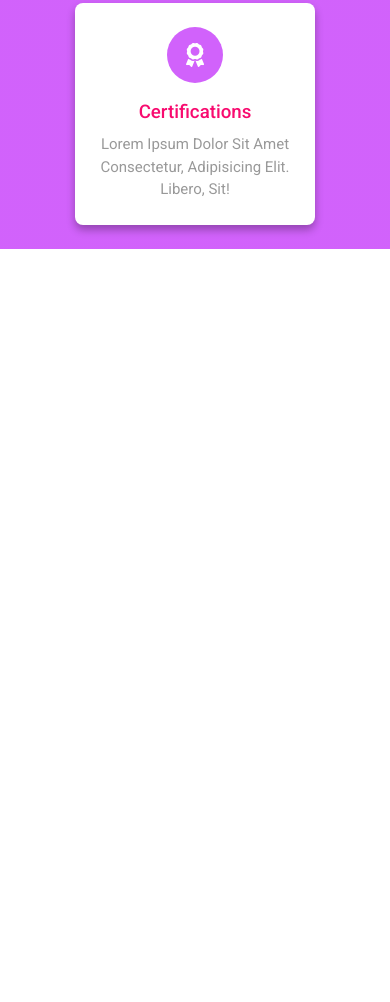
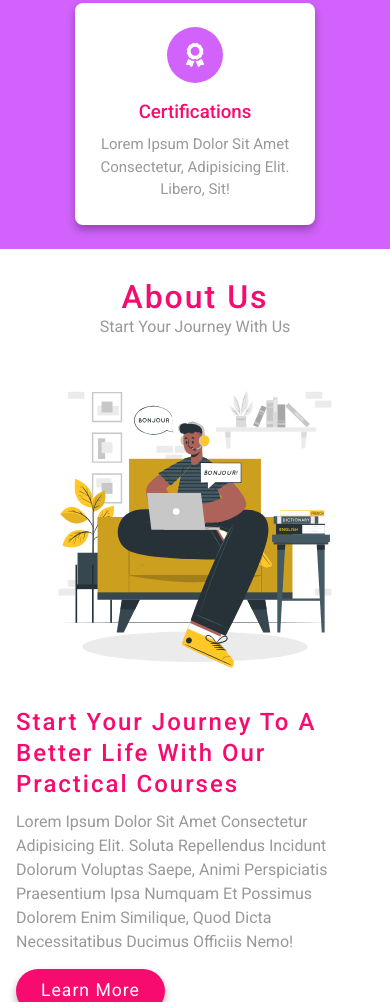
Before and after one commit to alhiane-1899/Logo, a plain HTML site: page index.html in a window 390 px wide. Shown: the part 998-2000 px from the top of the page. Drawn offline with Linux system fonts and the light colour scheme.

Commit message:
About Us Section Added

```diff
--- a/css/styles.css
+++ b/css/styles.css
@@ -41,6 +41,10 @@ h1, h2, h3, h4, h5, h6 {
     font-weight: 500;
     color: var(--black-clr);
 }
+img {
+    max-width: 100%;
+    height: auto;
+}
 .section {
     padding: 2rem 9%;
 }
@@ -50,7 +54,6 @@ h1, h2, h3, h4, h5, h6 {
     }
 }
 .heading {
-    margin: 2rem;
     margin-bottom: 2rem;
     text-align: center;
 }
@@ -65,6 +68,19 @@ h1, h2, h3, h4, h5, h6 {
         font-size: 2rem;
     }
 }
+.btn {
+    display: inline-block;
+    padding: 13px 25px;
+    background-color: var(--primary-clr);
+    border-radius: 40px;
+    box-shadow: 0 0.3rem 0.5rem rgb(0 0 0 / 30%);
+    font-size: 1.1rem;
+    color: var(--white-clr);
+    letter-spacing: 1px;
+}
+.btn:hover {
+    letter-spacing: 3px;
+}
 /* end basic rules */
 /* header section starts */
 header {
@@ -77,6 +93,7 @@ header {
     padding: 15px 30px;
     background-color: var(--white-clr);
     border-radius: 30px;
+    box-shadow: 0 .3rem .5rem rgba(0, 0, 0, .3);
     display: flex;
     justify-content: space-between;
     align-items: center;
@@ -204,19 +221,6 @@ header {
     color: var(--white-clr);
     margin-bottom: 1.25rem;
 }
-.home-content .btn {
-    display: inline-block;
-    padding: 13px 25px;
-    background-color: var(--primary-clr);
-    border-radius: 40px;
-    box-shadow: 0 0.3rem 0.5rem rgb(0 0 0 / 30%);
-    font-size: 1.1rem;
-    color: var(--white-clr);
-    letter-spacing: 1px;
-}
-.home-content .btn:hover {
-    letter-spacing: 3px;
-}
 .box-container {
     display: flex;
     flex-wrap: wrap;
@@ -257,3 +261,40 @@ header {
     font-size: 15px;
 }
 /* end section starts */
+/* about us section starts */
+.about-row {
+    display: flex;
+    flex-wrap: wrap;
+    align-items: center;
+    gap: 1.5rem;
+}
+@media screen and (max-width: 768px) {
+    .about-row {
+        flex-direction: column;
+    }
+}
+.about-text,
+.about-img {
+    flex: 1 1 calc(50% - 1.5rem);
+    width: 50%;
+}
+@media screen and (max-width: 768px) {
+    .about-text {
+        width: 100%;
+        order: 2;
+    }
+    .about-img {
+        width: 80vw;
+        order: 1;
+    }
+}
+.about-text h3 {
+    font-size: 1.5rem;
+    letter-spacing: 2px;
+    line-height: 1.3;
+    color: var(--primary-clr);
+}
+.about-text p {
+    margin: 10px 0 15px;
+}
+/* about us section ends */
--- a/index.html
+++ b/index.html
@@ -52,5 +52,21 @@
         </div>
     </section>
     <!-- home section ends -->
+    <!-- about us section starts -->
+    <section class="section about-us">
+        <div class="heading">
+            <h2>About Us</h2>
+            <p>Start Your Journey With Us</p>
+        </div>
+        <div class="about-row">
+            <div class="about-text">
+                <h3>Start Your Journey To A Better Life With Our Practical Courses</h3>
+                <p>Lorem Ipsum Dolor Sit Amet Consectetur Adipisicing Elit. Soluta Repellendus Incidunt Dolorum Voluptas Saepe, Animi Perspiciatis Praesentium Ipsa Numquam Et Possimus Dolorem Enim Similique, Quod Dicta Necessitatibus Ducimus Officiis Nemo!</p>
+                <a href="#" class="btn">Learn More</a>
+            </div>
+            <img class="about-img" src="img/about-img.svg" alt="about img">
+        </div>
+    </section>
+    <!-- about us section ends -->
 </body>
 </html>
```
